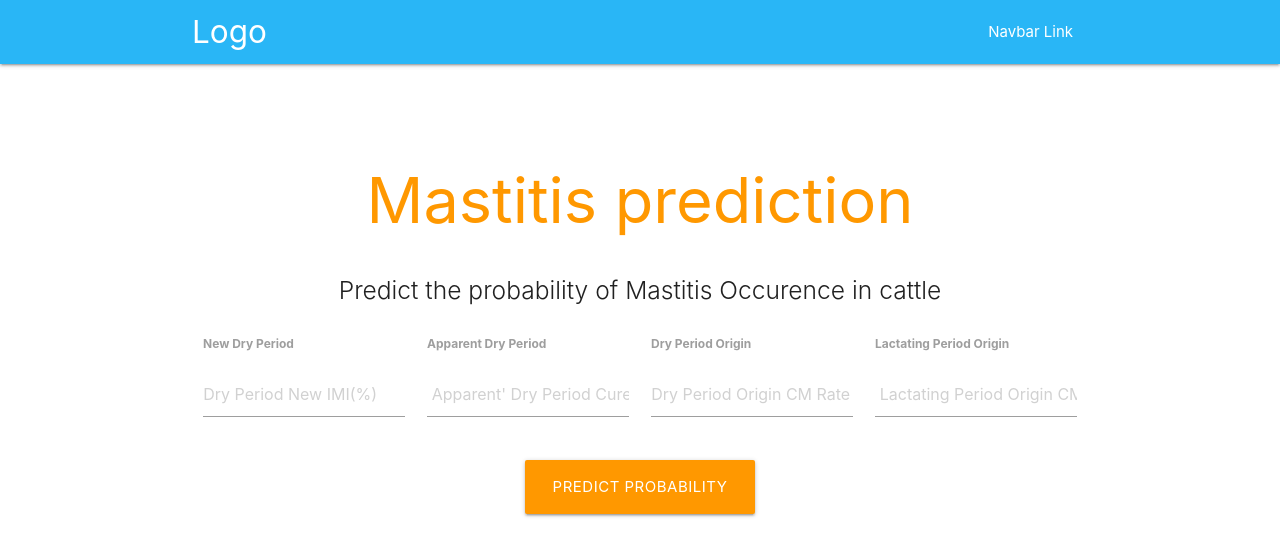
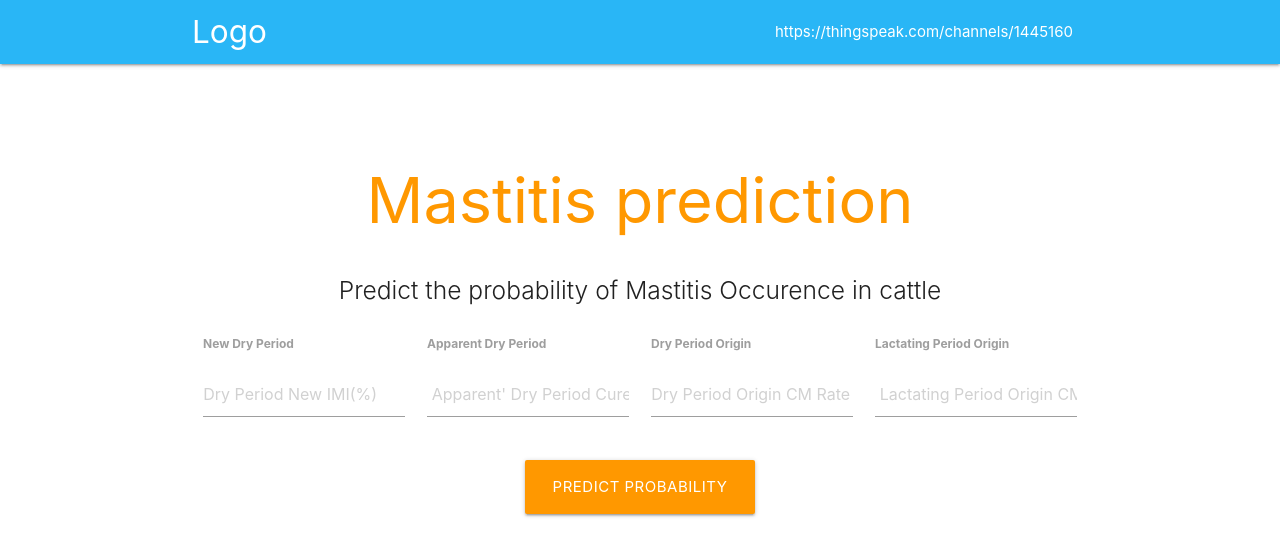
Before and after one commit to backchodpm/proj2021, a Flask app: page / in a window 1280 px wide. Shown: the top 533 px of the page. Run offline with Flask 2, Linux system fonts and the light colour scheme; parts of the project's set-up code (start-up, migrations or seed data) failed here and were passed over; some libraries are stand-ins or nearby versions.

Commit message:
Update forest_fire.html

```diff
--- a/templates/forest_fire.html
+++ b/templates/forest_fire.html
@@ -15,7 +15,7 @@
   <nav class="light-blue lighten-1" role="navigation">
     <div class="nav-wrapper container"><a id="logo-container" href="#" class="brand-logo">Logo</a>
       <ul class="right hide-on-med-and-down">
-        <li><a href="#">Navbar Link</a></li>
+        <li><a href="#">https://thingspeak.com/channels/1445160</a></li>
       </ul>
 
       <ul id="nav-mobile" class="sidenav">
```
